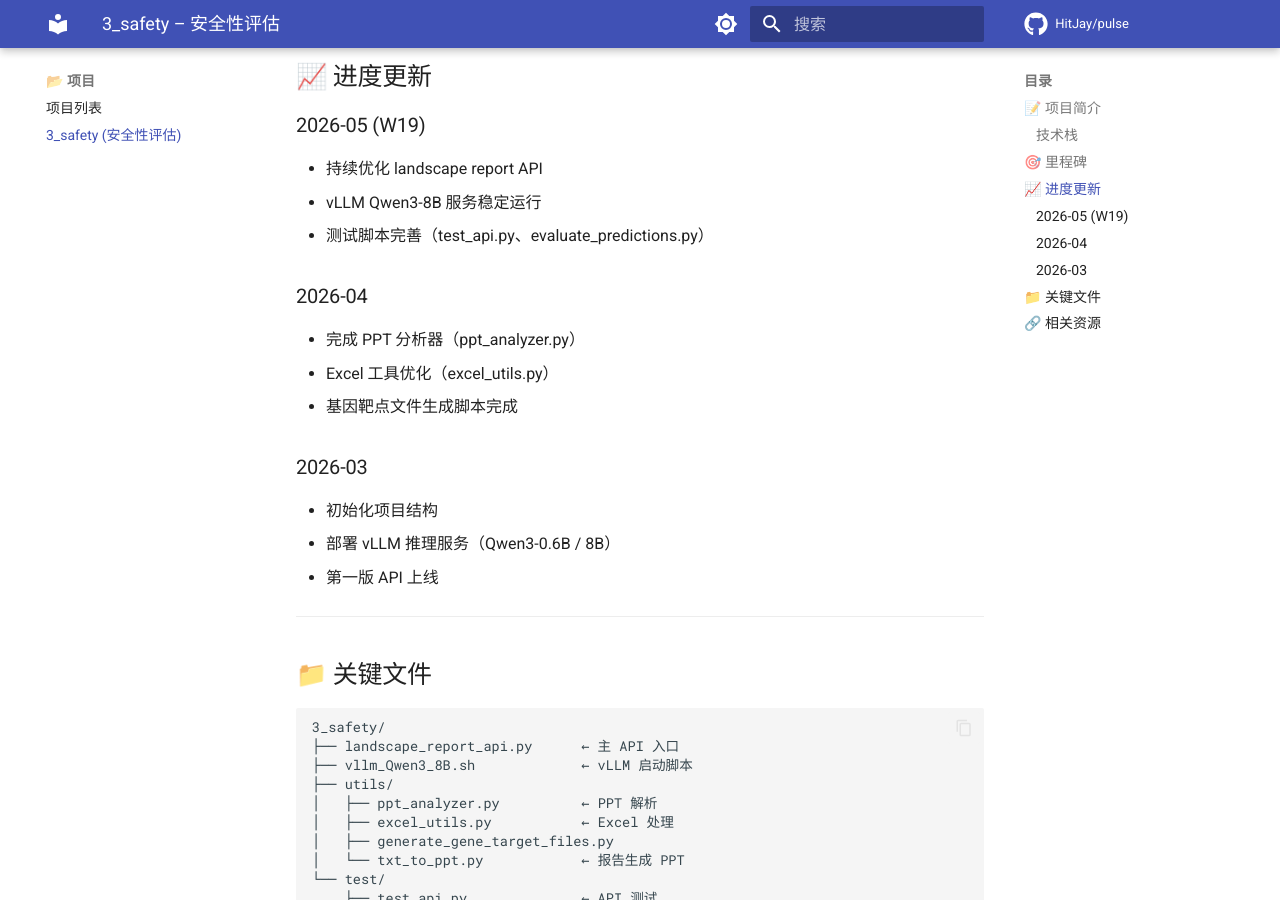
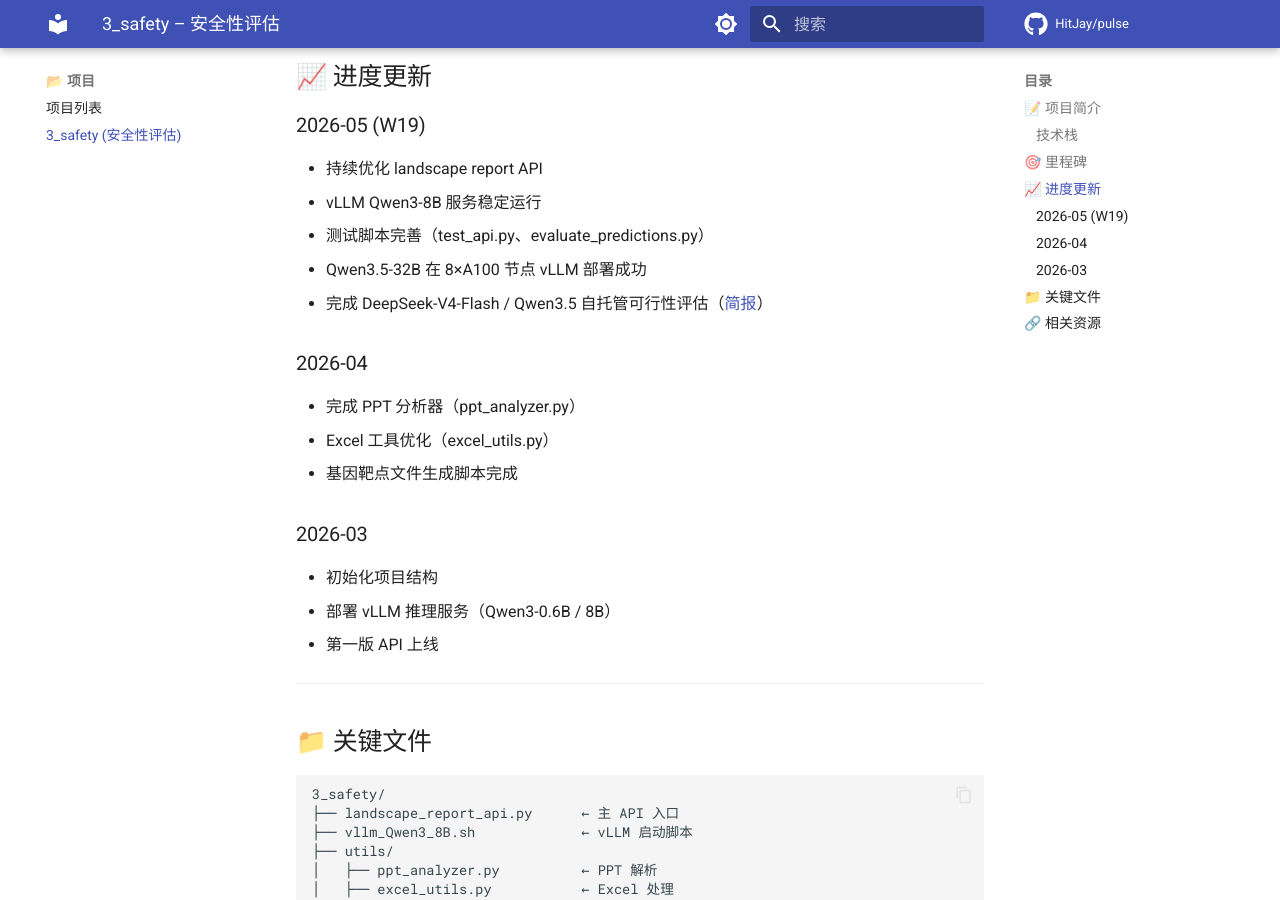
Before and after one commit to HitJay/pulse, an MkDocs documentation site: the page built from docs/projects/3_safety.md, in a window 1280 px wide and 900 px high, scrolled down 1194 px. Built offline with MkDocs 1.6.1 and Material for MkDocs 9.7.7, drawn with Linux system fonts in a browser that asks for light colours; comment, search, counter and statistics services are not loaded.

Commit message:
docs(3_safety): sync W19 weekly + project page with deploy/feasibility notes

```diff
--- a/docs/projects/3_safety.md
+++ b/docs/projects/3_safety.md
@@ -60,6 +60,8 @@ gantt
 - 持续优化 landscape report API
 - vLLM Qwen3-8B 服务稳定运行
 - 测试脚本完善（test_api.py、evaluate_predictions.py）
+- Qwen3.5-32B 在 8×A100 节点 vLLM 部署成功
+- 完成 DeepSeek-V4-Flash / Qwen3.5 自托管可行性评估（[简报](3_safety/llm-hosting-feasibility.md)）
 
 ### 2026-04
 
```
Also changed, not shown: docs/reports/weekly/2026-W19.md (+2 -0 lines).
